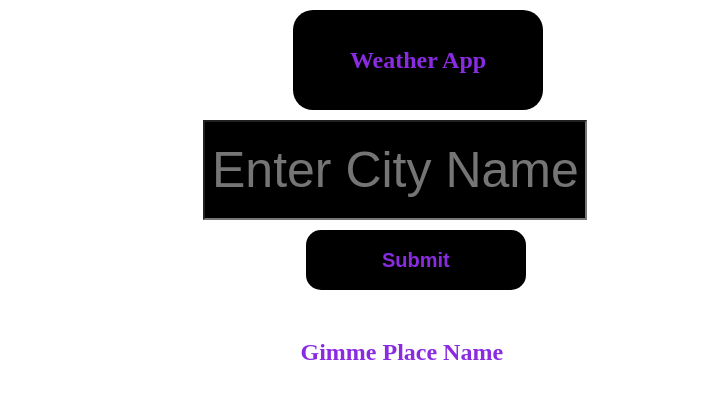
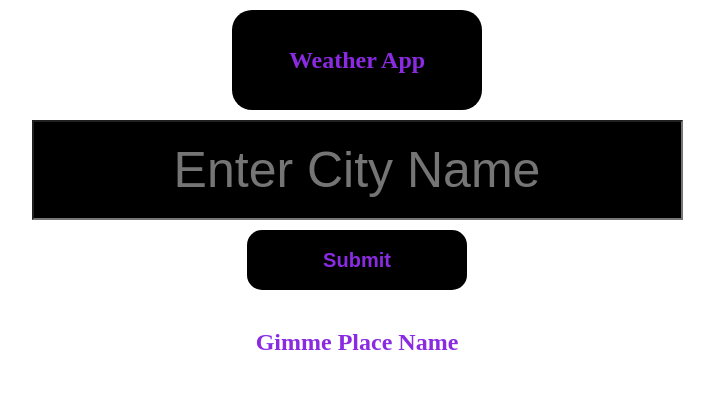
Before and after one commit to MDmubarak786/React-Weather-App, a Next.js app: page / in a window 1280 px wide. Shown: the top 398 px of the page, without its empty margins (283-997 px from the left). Built offline with nearby package versions, Linux system fonts and the light colour scheme.

Commit message:
margin: 0 auto; added

```diff
--- a/pages/index.js
+++ b/pages/index.js
@@ -23,6 +23,7 @@ export default function Home() {
   }
   return (
     <div>
+      <Mainwrapper>
         <Heading>
           <h1>Weather App</h1>
         </Heading>
@@ -48,7 +49,6 @@ export default function Home() {
           )}
         </Mention>
         <div>
-        <Wrapper>
           {data && (
             <Content>
               <h1>{data.name}</h1>
@@ -60,55 +60,49 @@ export default function Home() {
               <h3>Wind Speed : {data.wind.speed}</h3>
             </Content>
           )}
-        </Wrapper>
         </div>
+      </Mainwrapper>
     </div>
   );
 }
 
+const Mainwrapper = styled.div`
+  display: flex;
+  flex-direction: column;
+`;
 const Heading = styled.section`
   color: blueviolet;
   background-color: black;
-  text-align: center;
   height: 100px;
   width: 250px;
   border-radius: 20px;
   display: flex;
-  align-content: center;
   justify-content: center;
   align-items: center;
-  margin-left: 45%;
-  margin-top: 10px;
+  margin: 10px auto;
   &:hover {
     color: white;
     background-color: blueviolet;
   }
 `;
 const Input = styled.input`
-  display: block;
-  margin-left: 38%;
-  margin-top: 10px;
   outline: none;
   color: blueviolet;
   background-color: black;
   font-size: 50px;
   height: 100px;
-  width: 30%;
+  margin: 0 auto;
   text-align: center;
 `;
 const Button = styled.button`
-  display: block;
-  margin-left: 46%;
-  margin-top: 10px;
   outline: none;
   color: blueviolet;
   background-color: black;
   height: 60px;
   width: 220px;
-  text-align: center;
   border-radius: 15px;
-  outline: none;
   border: none;
+  margin: 10px auto;
   &:active {
     color: darkred;
     background-color: lightcoral;
@@ -116,20 +110,14 @@ const Button = styled.button`
 `;
 const Mention = styled.h2`
   color: blueviolet;
-  text-align: center;
-  margin-left: 7%;
+  margin: 0 auto;
 `;
 const Content = styled.div`
   background-color: blanchedalmond;
-  padding: 20px;
+  padding: 10px;
   text-align: center;
-  height: 350px;
-  width: 850px;
+  height: 280px;
+  width: 650px;
   border-radius: 20px;
+  margin: 0 auto;
 `;
-
-const Wrapper = styled.div`
-  display: flex;
-  align-items: center;
-  justify-content: center;
-`;
```
Lines whose indentation alone changed are shown as unchanged.
